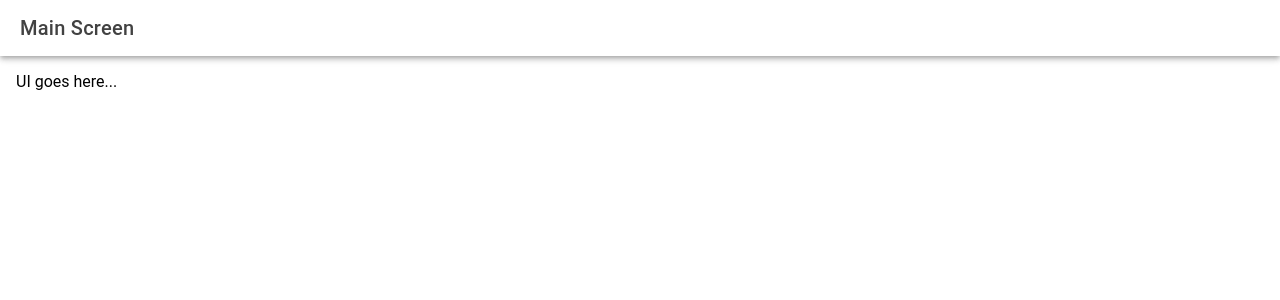
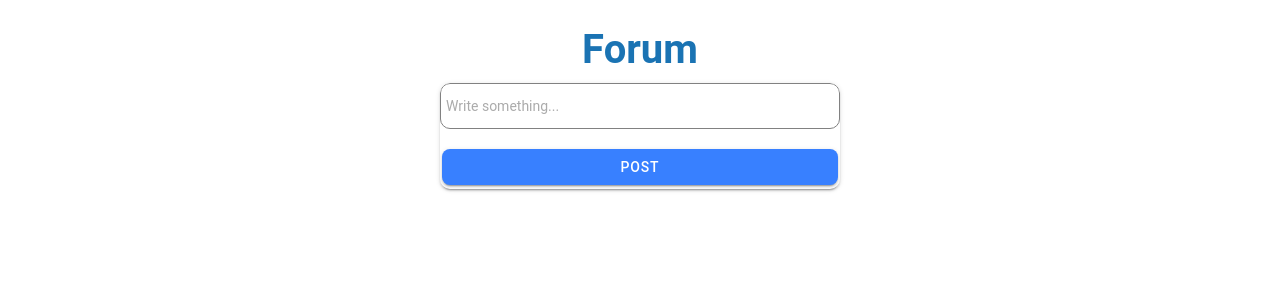
Before and after one commit to shoutcape/Labwork4App, a React (Vite) app: page /mainpage in a window 1280 px wide. Shown: the top 300 px of the page. Built offline with nearby package versions, Linux system fonts and the light colour scheme.

Commit message:
making mainpage and css

```diff
--- /dev/null
+++ b/src/pages/MainPage.css
@@ -0,0 +1,43 @@
+ion-card {
+  max-width: 400px;
+  margin: 0 auto;
+  border-radius: 10px;
+  --background: #ffffff;
+}
+
+ion-content {
+  --ion-background-color: #ffffff;
+}
+
+ion-input {
+  margin-bottom: 20px;
+  border-radius: 10px;
+  border: 1px solid #818181;
+  text-indent: 5px;
+}
+
+
+ion-alert {
+  --background: #ffffff;
+  --border-radius: 8px;
+}
+
+
+.mb-4 {
+  margin-bottom: 1.5rem;
+  font-weight: bold;
+  font-size: 40px;
+  margin: 10px;
+  color: #1a73b3;
+}
+
+.mb-5 {
+  color: gray;
+  font-size: 10px;
+  margin-bottom: 10px;
+}
+
+.mt-2 {
+  margin-top: 1rem;
+  color: gray;
+}
--- a/src/pages/MainPage.tsx
+++ b/src/pages/MainPage.tsx
@@ -1,23 +1,89 @@
+import React, { useState } from 'react';
 import {
-    IonContent,
-    IonHeader,
-    IonPage,
-    IonTitle,
-    IonToolbar,
+  IonPage,
+  IonContent,
+  IonCard,
+  IonCardContent,
+  IonCardHeader,
+  IonCardTitle,
+  IonInput,
+  IonButton,
+  IonLabel,
 } from '@ionic/react';
-import React from 'react';
+import './MainPage.css';
 
-const mainPage: React.FC = () => {
-    return (
-        <IonPage>
-            <IonHeader>
-                <IonToolbar>
-                    <IonTitle>Main Screen</IonTitle>
-                </IonToolbar>
-            </IonHeader>
-            <IonContent className="ion-padding">UI goes here...</IonContent>
-        </IonPage>
-    );
+const defaultUser = "User";
+
+const MainPage: React.FC = () => {
+  const [posts, setPosts] = useState<{ id: number; content: string; comments: { text: string, commenter: string }[]; poster: string }[]>([]);
+  const [newPostContent, setNewPostContent] = useState('');
+  const [newComment, setNewComment] = useState('');
+
+  const submitPost = () => {
+    const newPost = { id: posts.length + 1, content: newPostContent, comments: [], poster: defaultUser };
+    setPosts([...posts, newPost]);
+    setNewPostContent('');
+  };
+
+  const addCommentToPost = (postId: number, comment: string) => {
+    const updatedPosts = posts.map(post => {
+      if (post.id === postId) {
+        const newComment = { text: comment, commenter: defaultUser };
+        return { ...post, comments: [...post.comments, newComment] };
+      }
+      return post;
+    });
+    setPosts(updatedPosts);
+    setNewComment('');
+  };
+
+  return (
+    <IonPage>
+      <IonContent className="ion-padding">
+        <div className="ion-text-center mb-4">Forum</div>
+        <IonCard>
+          <IonInput
+            placeholder="Write something..."
+            value={newPostContent}
+            onIonChange={e => setNewPostContent(e.detail.value!)}
+          ></IonInput>
+          <IonButton onClick={submitPost}
+            expand="block"
+            type="submit"
+            className="w-100"
+          >Post</IonButton>
+        </IonCard>
+
+        {posts.map((post) => (
+          <IonCard key={post.id}>
+            <IonCardHeader>
+              <IonCardTitle>Post {post.id} by {post.poster}</IonCardTitle>
+            </IonCardHeader>
+            <IonCardContent>
+              {post.content}
+              <div>
+                {post.comments.map((comment, index) => (
+                  <div key={index} className="comment-container">
+                    <IonLabel>{comment.text} - {comment.commenter}</IonLabel>
+                  </div>
+                ))}
+              </div>
+              <IonCard>
+                <IonInput
+                  value={newComment}
+                  placeholder="Write a comment..."
+                  onIonChange={e => setNewComment(e.detail.value!)}
+                ></IonInput>
+                <IonButton onClick={() => addCommentToPost(post.id, newComment)}
+                expand='block'
+                >Comment</IonButton>
+              </IonCard>
+            </IonCardContent>
+          </IonCard>
+        ))}
+      </IonContent>
+    </IonPage>
+  );
 };
 
-export default mainPage;
+export default MainPage;
```
